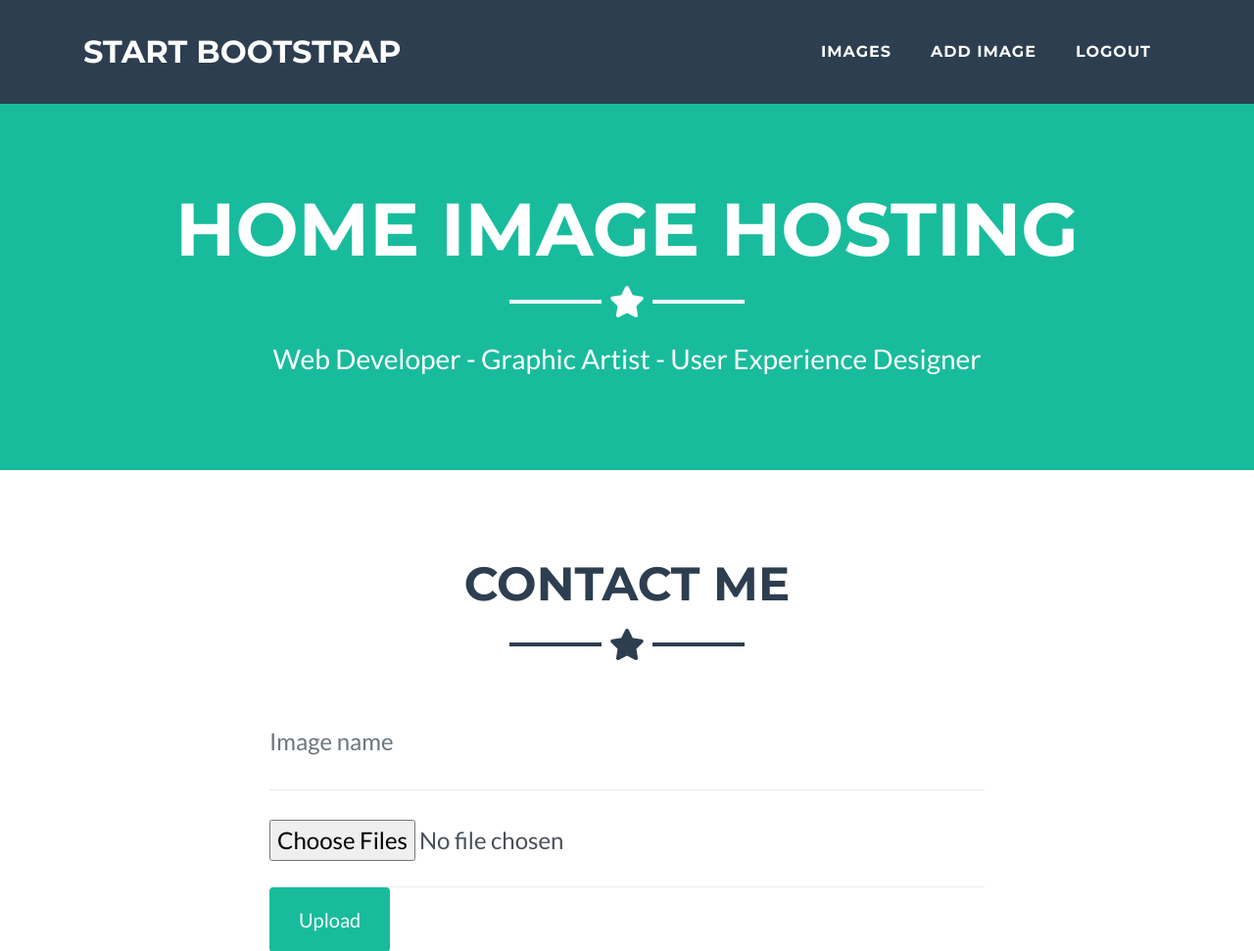
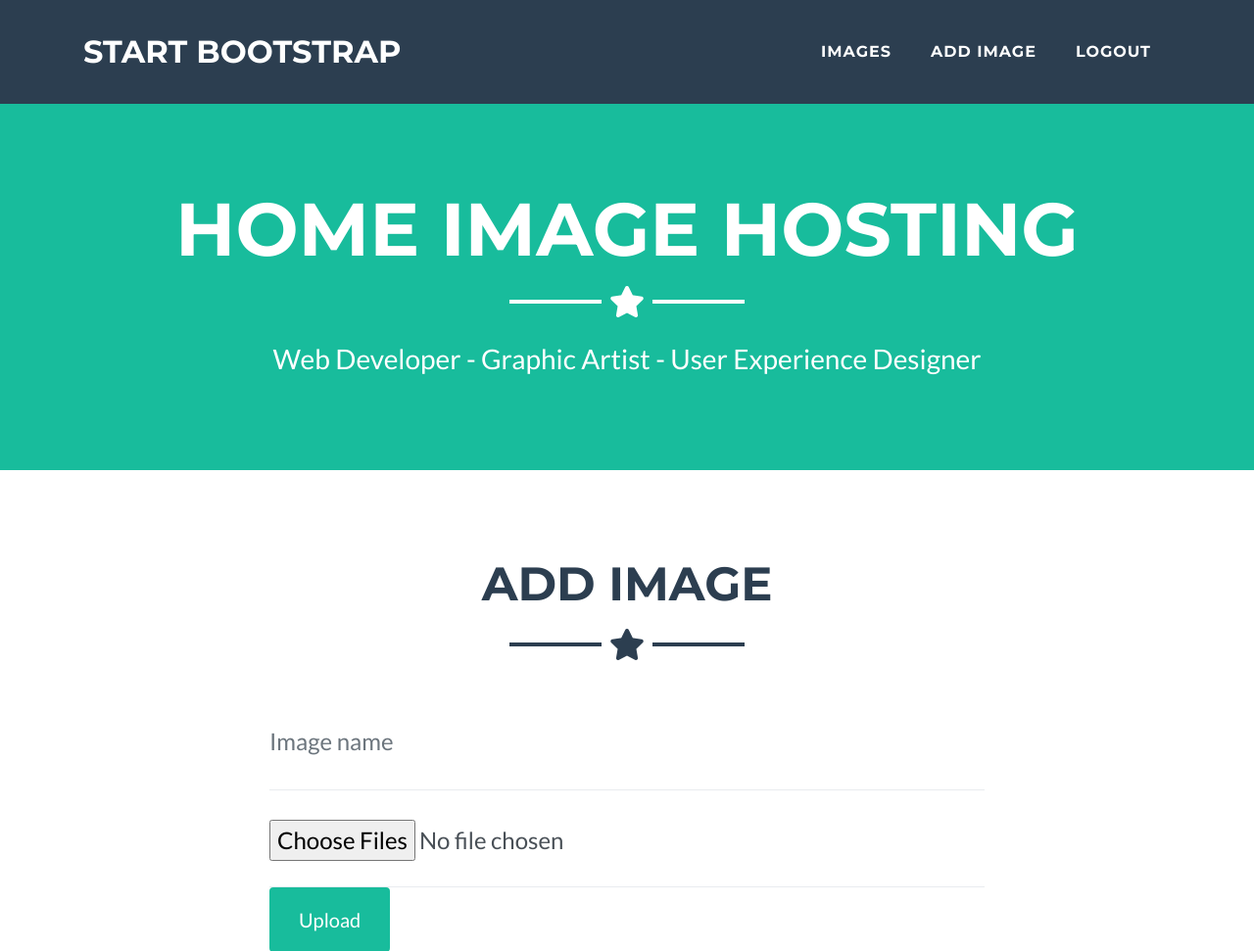
Before and after one commit to michal-mietus/home-hosting, a Flask app: page /image/add in a window 1280 px wide. Shown: the top 971 px of the page at 98% size. Run offline with Flask 2, Linux system fonts and the light colour scheme; the visitor is signed in with stand-in values (Sample User, id 1); some libraries are stand-ins or nearby versions.

Commit message:
Added title block, for each of template, added unique title prefix.

```diff
--- a/templates/base.html
+++ b/templates/base.html
@@ -8,7 +8,7 @@
   <meta name="description" content="">
   <meta name="author" content="">
 
-  <title>Freelancer - Start Bootstrap Theme</title>
+  <title>{% block title %}{% endblock %} - Image Hosting</title>
 
   <!-- Bootstrap core CSS -->
   <link href="{{ url_for('static', filename='vendor/bootstrap/css/bootstrap.min.css')}}" rel="stylesheet">
--- a/templates/image_upload.html
+++ b/templates/image_upload.html
@@ -1,11 +1,12 @@
 {% extends 'base.html' %}
 
+{% block title %}Add image{% endblock %}
 
 {% block content %}
 <!-- Contact Section -->
     <section id="contact">
         <div class="container">
-          <h2 class="text-center text-uppercase text-secondary mb-0">Contact Me</h2>
+          <h2 class="text-center text-uppercase text-secondary mb-0">Add image</h2>
           <hr class="star-dark mb-5">
           <div class="row">
             <div class="col-lg-8 mx-auto">
--- a/templates/images_display.html
+++ b/templates/images_display.html
@@ -1,6 +1,7 @@
 {% extends 'base.html' %}
 
 
+{% block title %}Images{% endblock %}
 
 {% block content %}
     <!-- Portfolio Grid Section -->
```
